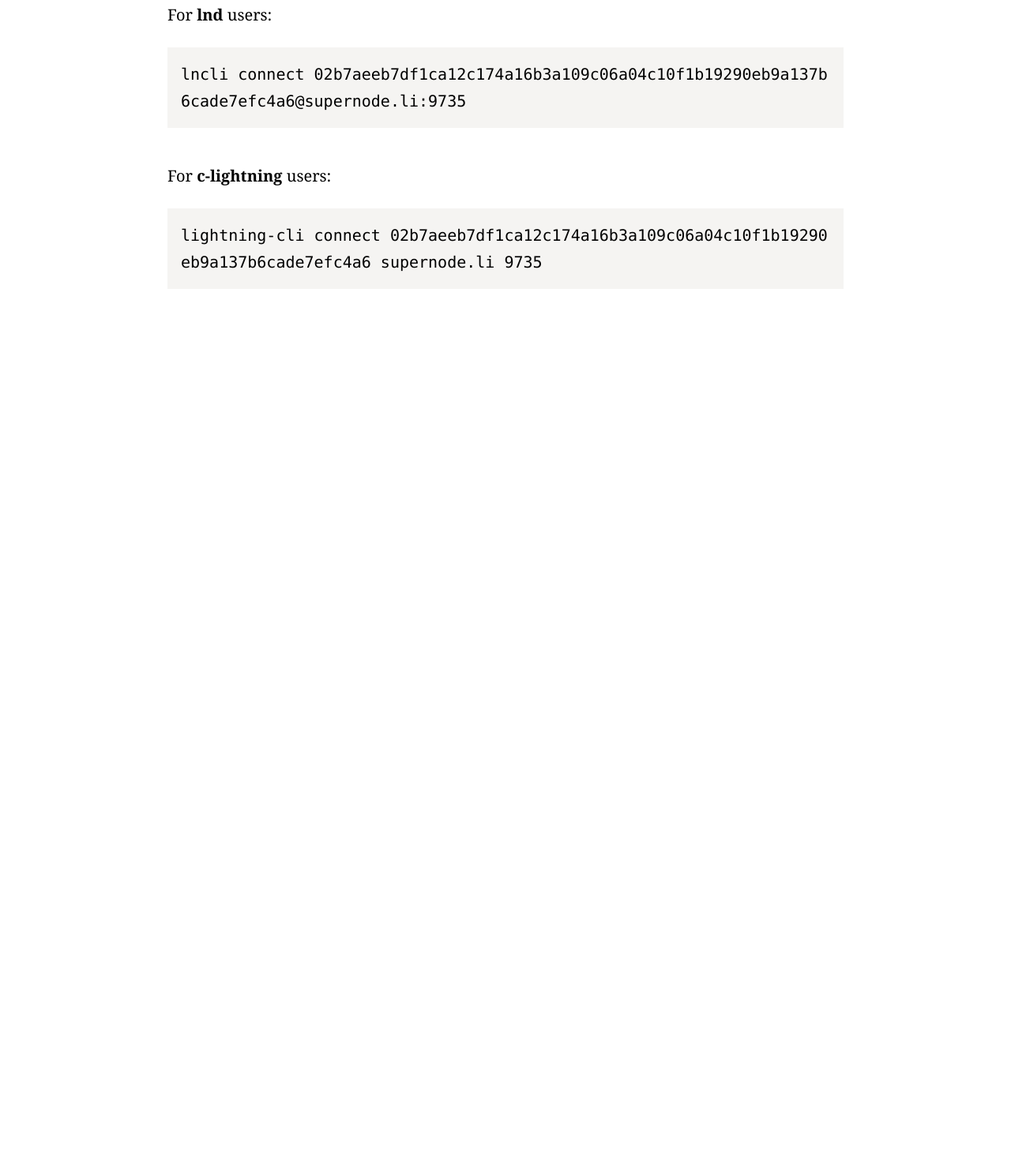
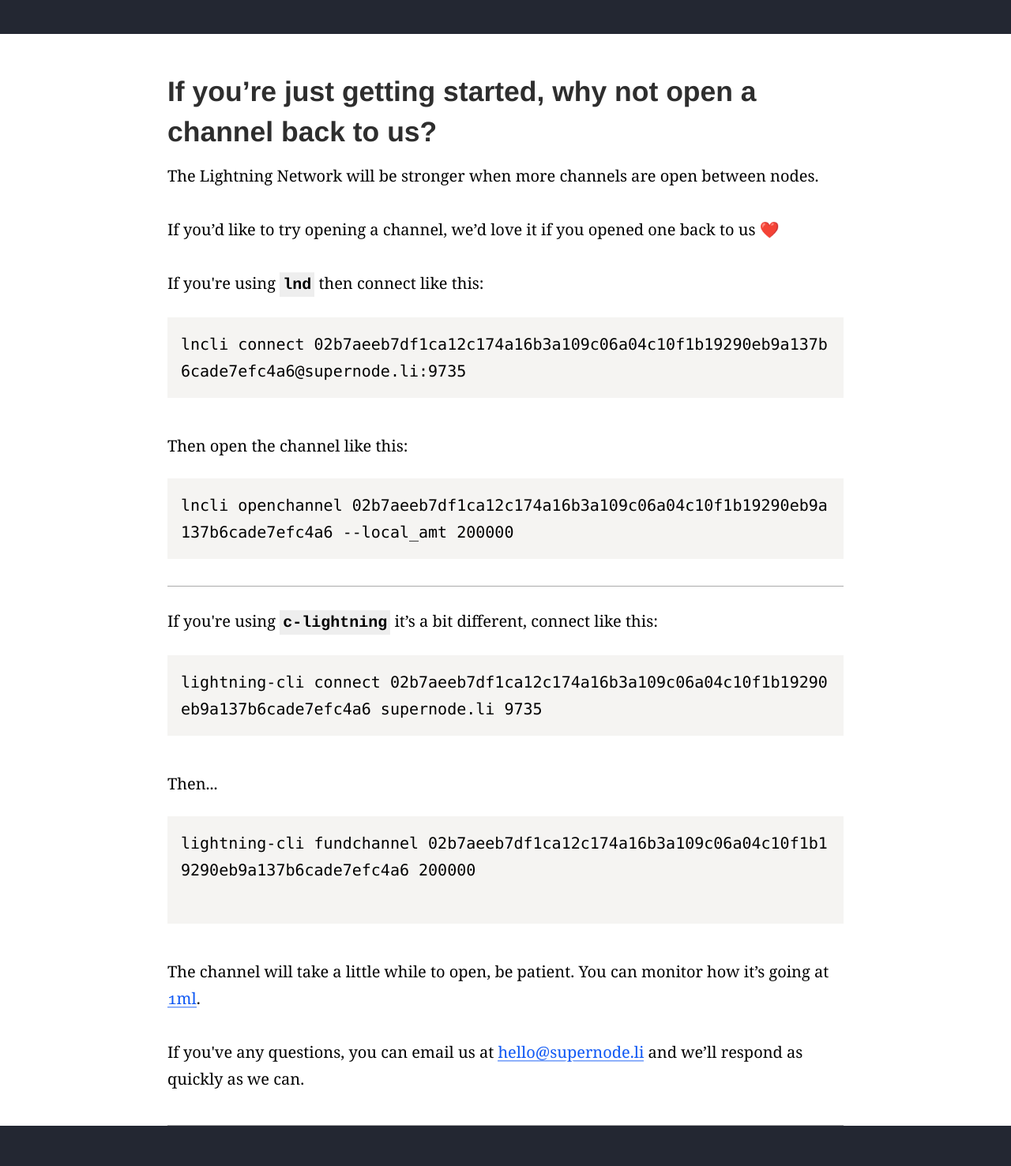
Before and after one commit to fawkesley/supernode-flask, a Flask app: page / in a window 1280 px wide. Shown: the part 416-1893 px from the top of the page at 79% size. Before the commit the page ends 782 px from the top, so only its background shows below. Run offline with Flask 2, Linux system fonts and the light colour scheme.

Commit message:
Rework the page, welcoming new nodes

```diff
--- a/supernode/static/stylesheets/site.css
+++ b/supernode/static/stylesheets/site.css
@@ -527,8 +527,11 @@ a {
 .typeset .oldstyle-numerals {
   font-feature-settings: 'onum', 'kern'; }
 
-body {
-  margin: 2em 0; }
+header {
+  background: #232732;
+  padding: 2rem 2rem 0 2rem; }
+  header img {
+    max-width: 200px; }
 
 section {
   margin: 0 auto;
@@ -536,6 +539,18 @@ section {
   @media screen and (min-width: 50em) {
     section {
       max-width: 70%; } }
+
+div.banner-wrap {
+  background: #232732;
+  padding: 2rem 0;
+  color: #ffffff;
+  margin-bottom: 2rem; }
+
+span.client {
+  font-family: Courier;
+  background: #EEEEEE;
+  font-weight: 700;
+  padding: 4px; }
 
 @media screen and (min-width: 50em) {
   section.banner .container {
@@ -548,9 +563,10 @@ section.banner .container .content {
   section.banner .container .content img {
     max-width: 100%; }
   section.banner .container .content p {
-    font-size: 1.8rem;
+    font-size: 2rem;
     line-height: 3rem;
-    margin-bottom: 1rem; }
+    margin-bottom: 1rem;
+    font-weight: light; }
 @media screen and (min-width: 50em) {
   section.banner .container .barcode {
     width: 265px; } }
@@ -559,4 +575,13 @@ section.banner .container .barcode img {
   margin: 0 auto;
   outline: 1px solid #DDDDDD; }
 
+.c-lightning-steps {
+  border-top: 1px solid #AAAAAA;
+  border-bottom: 1px solid #AAAAAA;
+  padding: 1rem 0; }
+
+footer {
+  background: #232732;
+  height: 3rem; }
+
 /*# sourceMappingURL=site.css.map */
--- a/supernode/templates/index.html
+++ b/supernode/templates/index.html
@@ -17,27 +17,54 @@
   </head>
   <body>
 
+    <header class="typeset">
+      <img src="/static/images/supernode-inverse.svg" />
+    </header>
+
+    <div class="banner-wrap">
       <section class="typeset banner">
         <div class="container">
           <div class="content">
-          <img src="{{ url_for('static', filename = 'images/supernode.svg') }}" />
-          <p>supernode.li is a low-fee, high uptime lightning node with channels to popular merchants.</p>
+            <p>We are supernode.li, welcome to the lightning network! 👋</p>
+
+            <p>We’re a low-fee, high uptime lightning node with channels to popular merchants.</p>
           </div>
           <div class="barcode">
             <img src="https://1ml.com/node/02b7aeeb7df1ca12c174a16b3a109c06a04c10f1b19290eb9a137b6cade7efc4a6/qrcode" />
           </div>
         </div>
       </section>
+    </div>
 
     <section class="typeset">
-      <h2>Open a channel to supernode.li</h2>
+      <h2>If you’re just getting started, why not open a channel back to us?</h2>
 
-      <p>For <strong>lnd</strong> users:</p>
+      <p>The Lightning Network will be stronger when more channels are open between nodes.</p>
+
+      <p>If you’d like to try opening a channel, we’d love it if you opened one back to us ❤️</p>
+
+      <div class="lnd-steps">
+        <p>If you're using <span class="client">lnd</span> then connect like this:</p>
         <pre>lncli connect 02b7aeeb7df1ca12c174a16b3a109c06a04c10f1b19290eb9a137b6cade7efc4a6@supernode.li:9735</pre>
+        <p>Then open the channel like this:</p>
+        <pre>lncli openchannel 02b7aeeb7df1ca12c174a16b3a109c06a04c10f1b19290eb9a137b6cade7efc4a6 --local_amt 200000</pre>
+      </div>
 
-      <p>For <strong>c-lightning</strong> users:</p>
+      <div class="c-lightning-steps">
+        <p>If you're using <span class="client">c-lightning</span> it’s a bit different, connect like this:</p>
         <pre>lightning-cli connect 02b7aeeb7df1ca12c174a16b3a109c06a04c10f1b19290eb9a137b6cade7efc4a6 supernode.li 9735</pre>
+        <p>Then...</p>
+        <pre>lightning-cli fundchannel 02b7aeeb7df1ca12c174a16b3a109c06a04c10f1b19290eb9a137b6cade7efc4a6 200000
+      </pre>
+
+      <p>The channel will take a little while to open, be patient. You can monitor how it’s going at <a href="https://1ml.com/node/02b7aeeb7df1ca12c174a16b3a109c06a04c10f1b19290eb9a137b6cade7efc4a6">1ml</a>.</p>
+
+      <p>If you've any questions, you can email us at <a href="mailto:hello@supernode.li">hello@supernode.li</a> and we’ll respond as quickly as we can.</p>
+
     </section>
+
+    <footer>
+    </footer>
 
     {% include "analytics.html" %}
   </body>
```
Also changed, not shown: source/stylesheets/site.css.scss (+36 -3 lines), supernode/static/images/supernode-inverse.svg (added), 1 other file. Lines whose indentation alone changed are shown as unchanged.
